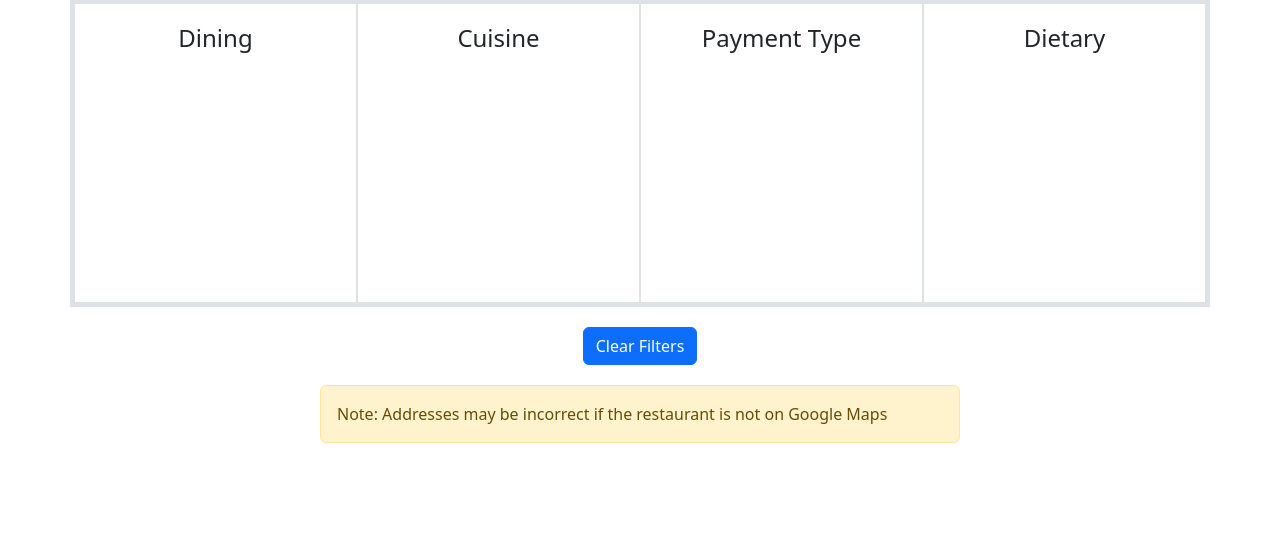
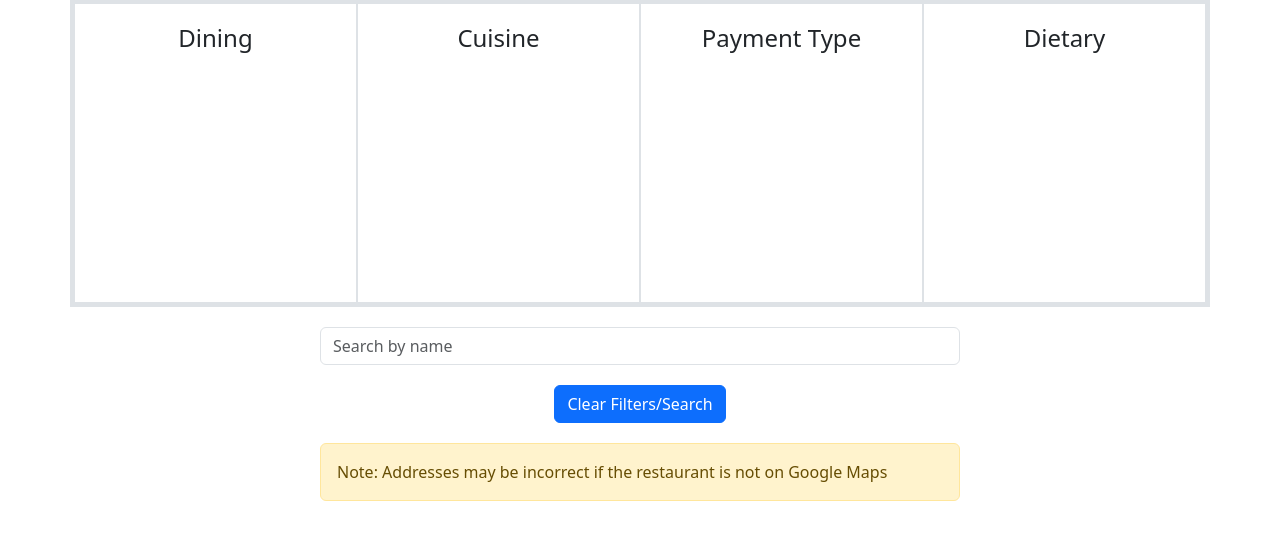
Before and after one commit to sean-pj/YorkEats, a Django app: template YorkEats/templates/YorkEats/all.html in a window 1280 px wide. Shown: the part 126-666 px from the top of the page. Run offline with Django 5.2, Linux system fonts and the light colour scheme; the template is opened without the code that fills it, so the values that code supplies are empty.

Commit message:
Search update on enter rather than leaving focus

```diff
--- a/YorkEats/static/home.js
+++ b/YorkEats/static/home.js
@@ -140,30 +140,12 @@ document.addEventListener('DOMContentLoaded', () => {
         })
     })
 
-    //Search bar
-    document.querySelector("#search-bar").addEventListener('focusout', () => {
-        //Check if search bar is empty
-        if (document.querySelector("#search-bar").value != "") {
-            //Remove posts that don't match the search
-            document.querySelectorAll("#place-name").forEach(name => {
-                if (name.innerHTML.toLowerCase().includes(document.querySelector("#search-bar").value.toLowerCase())) {
-                    name.parentNode.parentNode.parentNode.parentNode.style.display = 'block';
-                } else {
-                    name.parentNode.parentNode.parentNode.parentNode.style.display = 'none';
-                }
-                })
-        } else {
-            //Unhide all places
-            document.querySelectorAll("#place-name").forEach(name => {
-                    name.parentNode.parentNode.parentNode.parentNode.style.display = 'block';
-            })
+    //Learned keydown from https://developer.mozilla.org/en-US/docs/Web/API/Element/keydown_event
+    //Enter key search
+    document.querySelector("#search-bar").addEventListener('keydown', event => {
+        if (event.code == "Enter") {
+            search()
         }
-
-        //Hide cards based on checkbox filters
-        //Removes the places that don't match any filter.
-        update_cards_or()
-        //Remove the places that don't match all the filters from each column.
-        update_cards_and()
     })
 
     //Checkbox behavior
@@ -294,3 +276,28 @@ function update_cards_and() {
         }
     })
 }
+
+function search() {
+     //Check if search bar is empty
+     if (document.querySelector("#search-bar").value != "") {
+        //Remove posts that don't match the search
+        document.querySelectorAll("#place-name").forEach(name => {
+            if (name.innerHTML.toLowerCase().includes(document.querySelector("#search-bar").value.toLowerCase())) {
+                name.parentNode.parentNode.parentNode.parentNode.style.display = 'block';
+            } else {
+                name.parentNode.parentNode.parentNode.parentNode.style.display = 'none';
+            }
+            })
+    } else {
+        //Unhide all places
+        document.querySelectorAll("#place-name").forEach(name => {
+                name.parentNode.parentNode.parentNode.parentNode.style.display = 'block';
+        })
+    }
+
+    //Hide cards based on checkbox filters
+    //Removes the places that don't match any filter.
+    update_cards_or()
+    //Remove the places that don't match all the filters from each column.
+    update_cards_and()
+}
--- a/YorkEats/templates/YorkEats/all.html
+++ b/YorkEats/templates/YorkEats/all.html
@@ -66,7 +66,8 @@
     </div>
     <!-- Clear Filters -->
     <div class="w-100" style="margin-top: 20px;">
-      <button style="margin:auto; display: block;" id="clear-filters" class="btn btn-primary">Clear Filters</button>
+      <input style="margin:auto; margin-bottom: 20px;" type="text" class="form-control w-50" id="search-bar" placeholder="Search by name">
+      <button style="margin:auto; display: block;" id="clear-filters" class="btn btn-primary">Clear Filters/Search</button>
     </div>
     <!-- Alert -->
     <div class="alert alert-warning w-50" style="margin:auto; margin-top: 20px;">Note: Addresses may be incorrect if the restaurant is not on Google Maps</div>
@@ -94,7 +95,8 @@
             {% endif %}
             <!-- Body -->
             <div class="card-body" id="card-body">
-              <h5 class="card-title" style="display: inline;">{{Place.name}}
+              <h5 class="card-title" style="display: inline;">
+                <p style="display: inline;" id="place-name">{{Place.name}}</p>
                 <!-- Public star rating -->
                 <form style="display: inline;" id="public-rating" autocomplete="off">
                   <!-- Comments remove whitespace -->
--- a/YorkEats/templates/YorkEats/index.html
+++ b/YorkEats/templates/YorkEats/index.html
@@ -5,7 +5,6 @@
     {{ view|json_script:"view" }}
     <script src="{% static 'home.js' %}"></script>
     <link rel="stylesheet" href="{% static 'home_styles.css' %}">
-
     <h4 style="text-align: center;">{{title}}</h4>
     <!-- Filters -->
     <div class="container-sm border border-4">
@@ -67,8 +66,8 @@
     <!-- Clear Filters -->
     <div class="w-100" style="margin-top: 20px;">
       <!-- On focus: https://www.w3schools.com/howto/howto_html_clear_input.asp -->
-      <input onfocus="this.value=''" style="margin:auto; margin-bottom: 20px;" type="text" class="form-control w-50" id="search-bar" placeholder="Search by name">
-      <button style="margin:auto; display: block;" id="clear-filters" class="btn btn-primary">Clear Filters</button>
+      <input style="margin:auto; margin-bottom: 20px;" type="text" class="form-control w-50" id="search-bar" placeholder="Search by name">
+      <button style="margin:auto; display: block;" id="clear-filters" class="btn btn-primary">Clear Filters/Search</button>
     </div>
     <!-- Alert -->
     <div class="alert alert-warning w-50" style="margin:auto; margin-top: 20px;">Note: Addresses may be incorrect if the restaurant is not on Google Maps</div>
```
